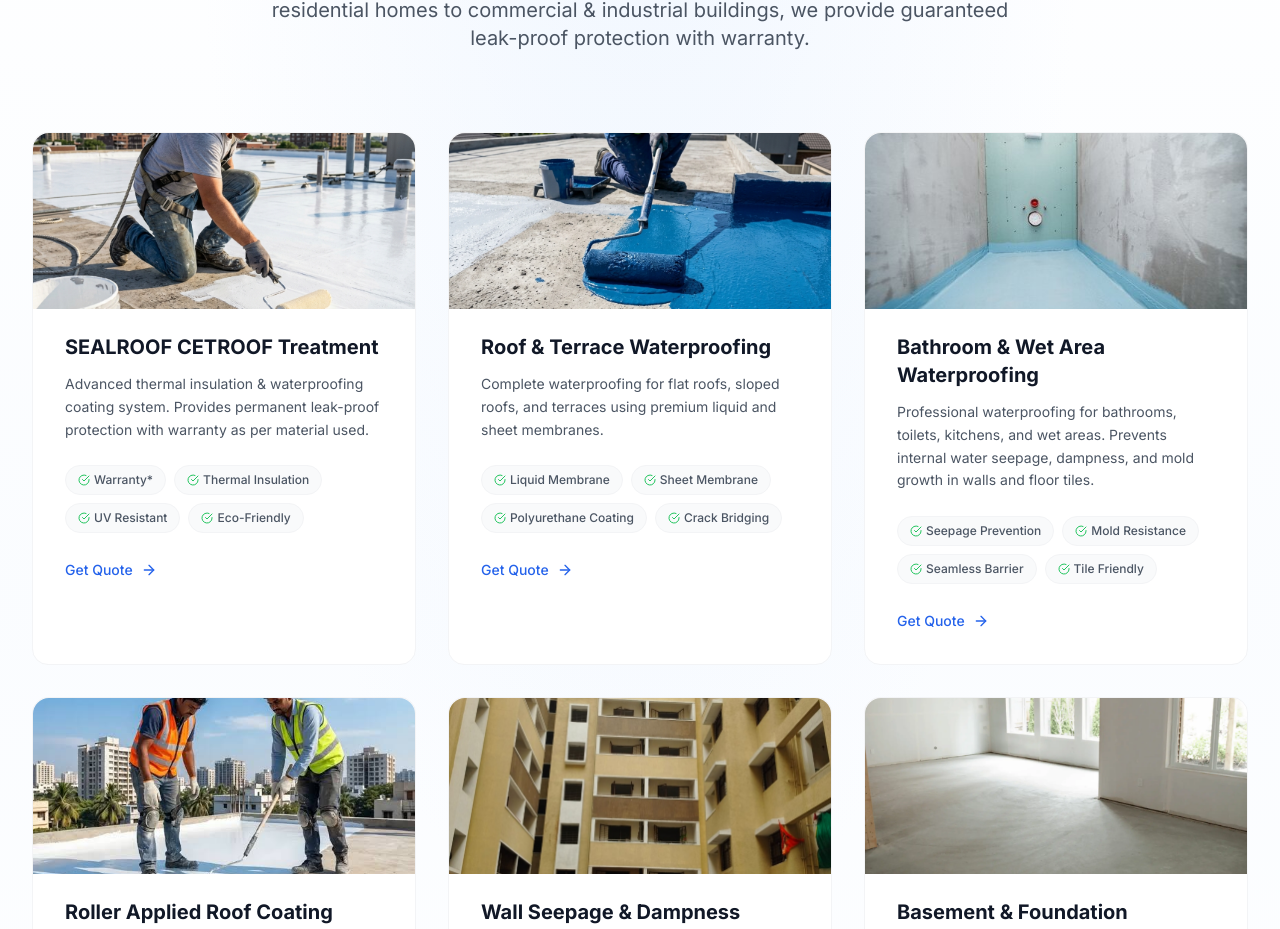
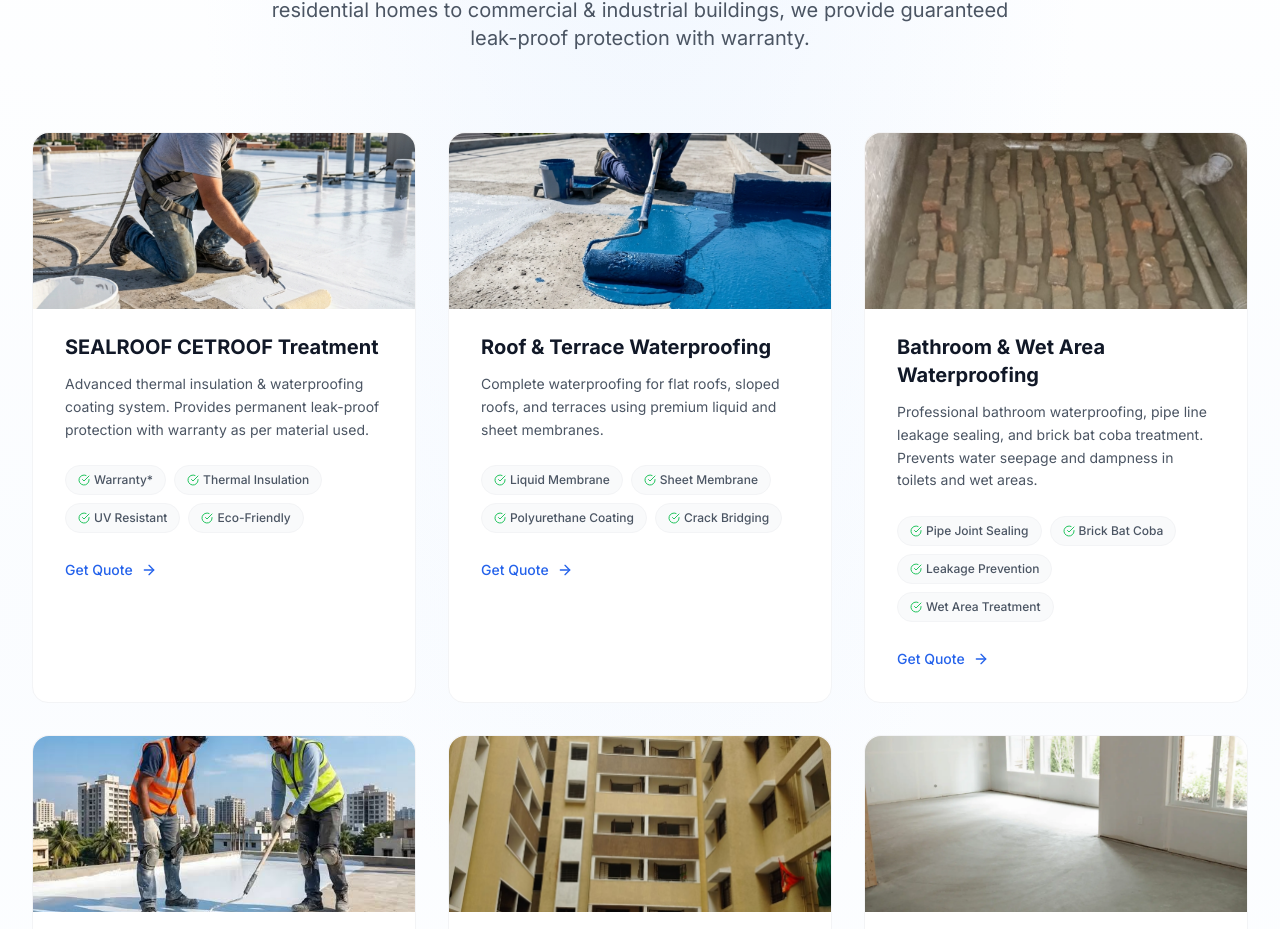
Before and after one commit to rehantanwar325-prog/-CENTRAL-INDIA-WATERPROOFING, a Next.js app: page / in a window 1280 px wide. Shown: the part 1128-2057 px from the top of the page. Built offline with nearby package versions, Linux system fonts and the light colour scheme.

Commit message:
Update bathroom card image and description with custom plumbing photo

```diff
--- a/src/components/Services.tsx
+++ b/src/components/Services.tsx
@@ -19,10 +19,10 @@ const services = [
     gradient: 'from-emerald-500 to-green-500',
   },
   {
-    img: '/images/services/bathroom.png',
+    img: '/images/services/bathroom.jpg',
     title: 'Bathroom & Wet Area Waterproofing',
-    description: 'Professional waterproofing for bathrooms, toilets, kitchens, and wet areas. Prevents internal water seepage, dampness, and mold growth in walls and floor tiles.',
-    features: ['Seepage Prevention', 'Mold Resistance', 'Seamless Barrier', 'Tile Friendly'],
+    description: 'Professional bathroom waterproofing, pipe line leakage sealing, and brick bat coba treatment. Prevents water seepage and dampness in toilets and wet areas.',
+    features: ['Pipe Joint Sealing', 'Brick Bat Coba', 'Leakage Prevention', 'Wet Area Treatment'],
     gradient: 'from-amber-500 to-orange-500',
   },
   {
```
Also changed, not shown: public/images/services/bathroom.jpg (added).
